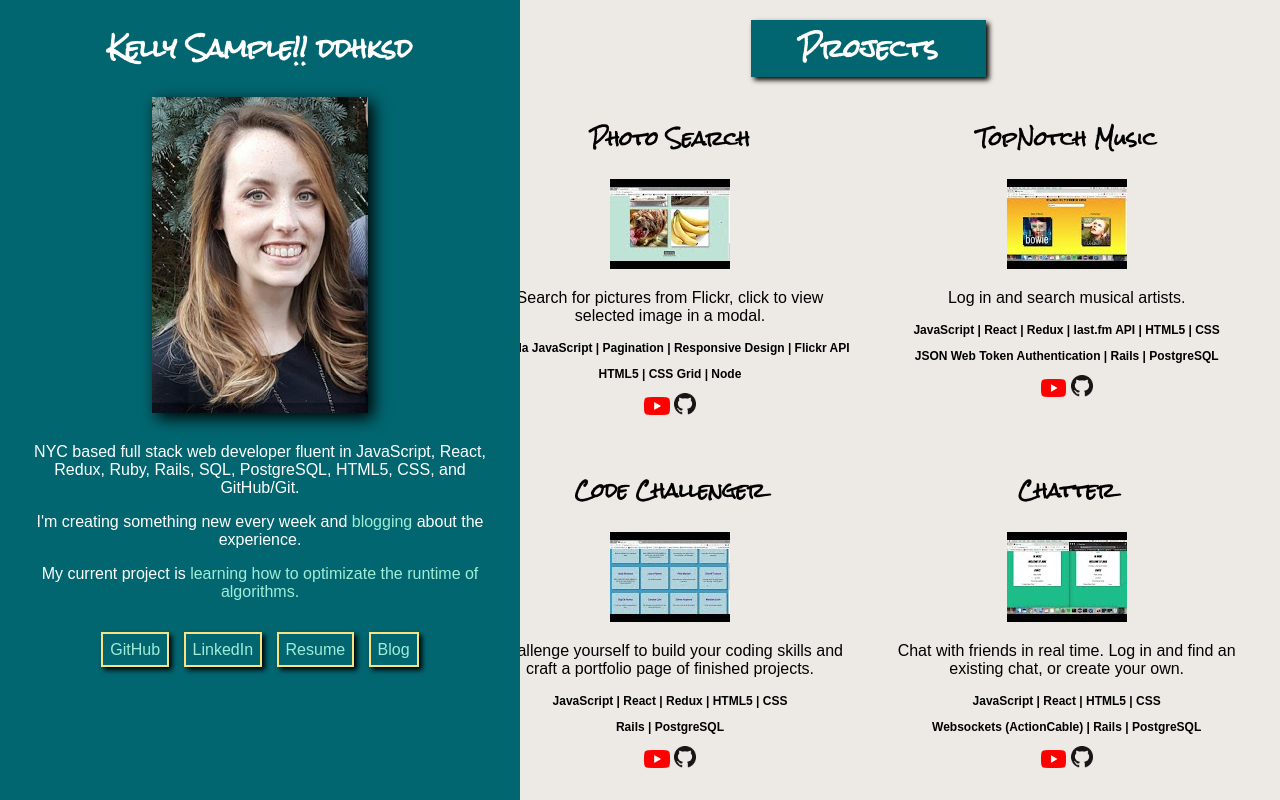
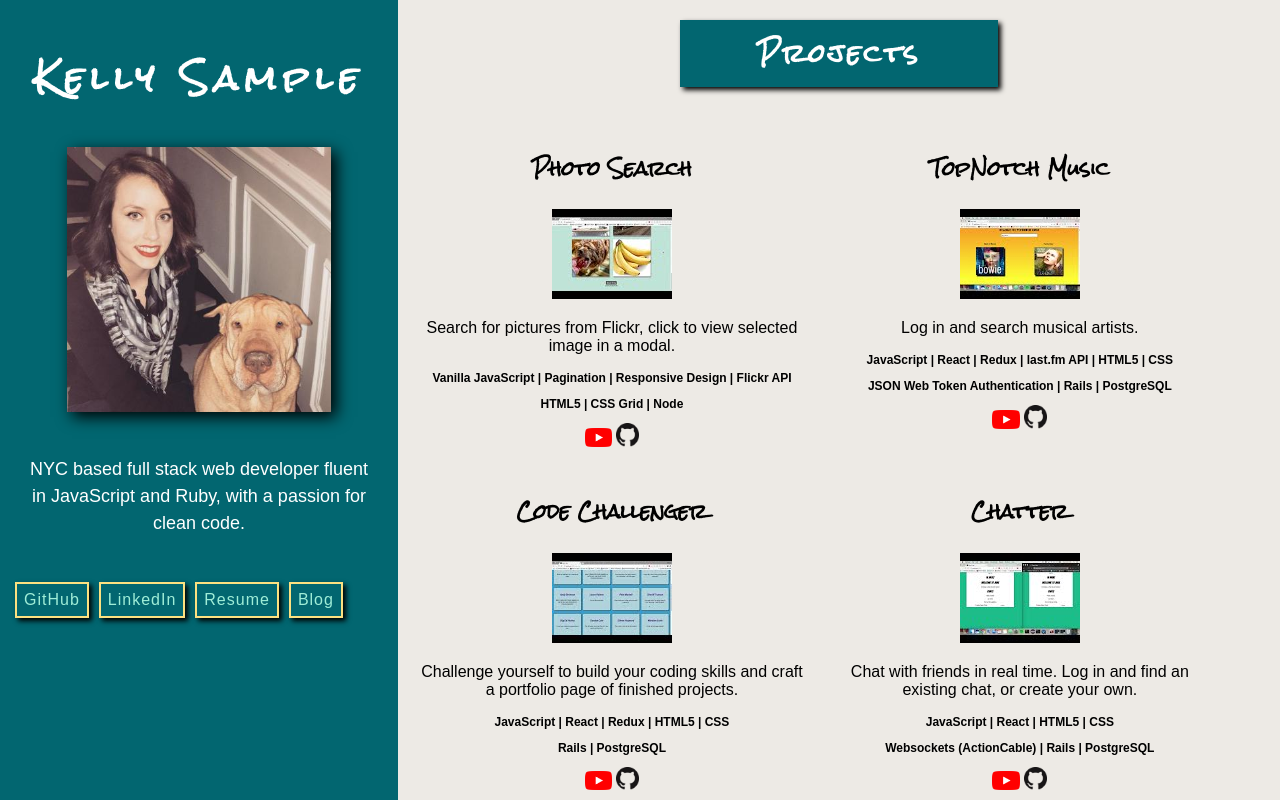
Before and after one commit to KellyStamps/KellyStamps.github.io, a plain HTML site: page index.html in a window 1280 px wide. Shown: the top 800 px of the page. Drawn offline with Linux system fonts and the light colour scheme.

Commit message:
renamed things, edited everything

```diff
--- a/app.css
+++ b/app.css
@@ -1,141 +1,130 @@
 html, body {
+  background-color: #edeae5;
+  font-family: "Arial";
   margin: 0;
   padding: 0;
-  font-family: "Arial";
-  background-color: #edeae5;
 }
 
-h2, h3 {
+h1, h3, .project-panel__headline {
   font-family: 'Rock Salt', sans-serif;
 }
 
-@media screen and (max-width: 700px) {
-  #side {
-    height: auto;
-    padding: 1em;
-  }
-
-  #buttons {
-    display: grid;
-    grid-template-columns: 1fr 1fr;
-  }
-
-  .button {
-    grid-column: 1fr;
-  }
-
-  #rest {
-    padding: 1em;
-    text-align: center;
-  }
-
+#main {
+  display: flex;
 }
 
-@media screen and (min-width: 700px) {
-  #side {
-    height: auto;
-    padding: 1em 2em 2em 2em;
-  }
-
-  #buttons {
-    margin-top: 40px;
-  }
-
-  #rest {
-    padding: 1em;
-    text-align: center;
-  }
-
-  #rest h2 {
-    width: 30%;
-  }
+.name {
+  letter-spacing: 7px;
+  margin: 30px 0;
 }
 
-@media screen and (min-width: 800px) {
-  #main {
-    display: grid;
-    grid-template-columns: 1fr 1fr 1fr;
-  }
-
-  #side {
-    grid-column: 1/2;
-    position: fixed;
-    height: 100vh;
-    width: 60vh;
-    padding: 0px 20px 20px 20px;
-  }
-
-  #rest {
-    grid-column: 2/4;
-    display: grid;
-    grid-template-columns: 1fr 1fr;
-    grid-gap: 10px;
-    height: 100vh;
-    text-align: center;
-    padding: 20px;
-    margin-bottom: 40px;
-    margin-left: 30px;
-  }
-
-  #rest h2 {
-    grid-column: 1/3;
-    width: 30%;
-  }
-
-  .project {
-    grid-column: 1fr;
-    padding: 10px;
-  }
-
+.side-panel {
+  background-color: #026670;
+  color: white;
+  min-height: 100vh;
+  padding: 10px;
+  margin: 0;
+  text-align: center;
+  width: 30%;
 }
 
-#side {
-  text-align: center;
-  background-color: #026670;
-  color: white;
+.side-panel__headshot {
+  box-shadow: 5px 5px 15px black;
+  margin-bottom: 40px;
+  width: 70%;
 }
 
-.link {
-  text-decoration: none;
-  color: #9fedd7;
+.side-panel__about-me {
+  font-size: 18px;
+  line-height: 1.5;
+  margin: 0 auto 40px;
+  width: 90%;
 }
 
-.link:hover {
-  cursor: pointer;
+.side-panel__links-container {
+  display: flex;
+  flex-wrap: wrap;
 }
 
-
-#headshot {
-  width: 45%;
-  margin: 0px 10px 10px 10px;
-  box-shadow: 5px 5px 15px black;
+.side-panel__link {
+  border: 2px solid #fce181;
+  box-shadow: 3px 3px 5px black;
+  color: #9fedd7;
+  letter-spacing: 1px;
+  margin: 5px;
+  padding: 7px;
+  text-decoration: none;
 }
 
-.button {
-  text-decoration: none;
-  padding: 7px;
-  margin: 5px;
-  color: #9fedd7;
-  border: 2px solid #fce181;
-  box-shadow: 3px 3px 5px black;
+.project-panel {
+  width: 70%;
 }
 
-#rest h2 {
+.project-panel__headline {
   background-color: #026670;
+  box-shadow: 3px 3px 5px black;
   color: white;
-  margin: auto;
-  box-shadow: 3px 3px 5px black;
+  letter-spacing: 3px;
+  margin: 20px auto;
+  padding: 5px;
+  text-align: center;
+  width: 35%;
 }
 
-.descrip {
+.project-panel__card-container {
+  display: flex;
+  flex-wrap: wrap;
+  margin: 0 auto;
+  padding: 10px;
+}
+
+.project-panel__card {
+  margin: 10px;
+  text-align: center;
+  width: 45%;
+}
+
+.card__tech {
   font-size: 12px;
   font-weight: bold;
 }
 
-.github img {
+.card__github-link img {
   width: 6%;
 }
 
-.youtube img {
+.card__youtube-link img {
   width: 7%;
 }
+
+@media only screen and (max-width: 1125px) {
+  #main {
+    flex-direction: column;
+  }
+
+  .side-panel,
+  .project-panel {
+    width: 100%;
+  }
+
+  .side-panel__about-container {
+    display: flex;
+    width: 60%;
+    margin: 0 auto;
+  }
+
+  .side-panel__headshot,
+  .side-panel__about-me {
+    width: 50%;
+    margin: 20px;
+  }
+
+  .side-panel__links-container {
+    flex-direction: column;
+  }
+
+  .side-panel__link {
+    margin: 5px auto;
+    width: 60%;
+  }
+}
--- a/index.html
+++ b/index.html
@@ -11,75 +11,76 @@
   <body>
     <div id="main">
 
-      <div id="side">
-        <h2>Kelly Sample!! ddhksd</h2>
-        <img id="headshot" src="./img/HeadShot.png"/>
-        <p>NYC based full stack web developer fluent in JavaScript, React, Redux, Ruby, Rails, SQL, PostgreSQL, HTML5, CSS, and GitHub/Git. </p>
-        <p>I'm creating something new every week and <a href="https://medium.com/@kellydsample" class="link" target="_blank"> blogging</a> about the experience. </p>
-        <p>My current project is <a href="https://medium.com/@kellydsample/challenge-5-optimize-an-algorithm-b0ff4fe3e3c7" class="link" target="_blank">learning how to optimizate the runtime of algorithms.</a></p>
+      <div class="side-panel">
+        <h1 class="name">Kelly Sample</h1>
+        <div class="side-panel__about-container">
+          <img class="side-panel__headshot" src="./img/me.jpeg"/>
+          <p class="side-panel__about-me">NYC based full stack web developer fluent in JavaScript and Ruby, with a passion for clean code.</p>
+        </div>
 
-        <div id="buttons">
-          <a target="_blank" class="button" href="https://github.com/KellyStamps">GitHub</a>
-          <a target="_blank" class="button" href="https://www.linkedin.com/in/kellysample/">LinkedIn</a>
-          <a target="_blank" class="button" href="https://docs.google.com/document/d/1ZYI0n5Ed-Q75d12eM0oB76BBmxkafD_oy4F5JIdsjh0/edit?usp=sharing">Resume</a>
-          <a target="_blank" class="button" href="https://medium.com/@kellydsample">Blog</a>
+        <div class="side-panel__links-container">
+          <a target="_blank" class="side-panel__link" href="https://github.com/KellyStamps">GitHub</a>
+          <a target="_blank" class="side-panel__link" href="https://www.linkedin.com/in/kellysample/">LinkedIn</a>
+          <a target="_blank" class="side-panel__link" href="https://docs.google.com/document/d/1ZYI0n5Ed-Q75d12eM0oB76BBmxkafD_oy4F5JIdsjh0/edit?usp=sharing">Resume</a>
+          <a target="_blank" class="side-panel__link" href="https://medium.com/@kellydsample">Blog</a>
         </div>
 
       </div>
 
-      <div id="rest">
+      <div class="project-panel">
+        <h2 class="project-panel__headline">Projects</h2>
 
-        <h2>Projects</h2>
-
-        <div class="project">
+        <div class="project-panel__card-container">
+          <div class="project-panel__card">
             <h3>Photo Search</h3>
             <img src="./img/FlickrThumb.jpg">
-         <p>Search for pictures from Flickr, click to view selected image in a modal.</p>
-         <p class="descrip">Vanilla JavaScript | Pagination | Responsive Design | Flickr API </p>
-         <p class="descrip"> HTML5 | CSS Grid | Node</p>
-         <a class="youtube" href="https://youtu.be/ZtT5nGmAseY" target="_blank"><img src="./img/yt_icon_rgb.png"/></a>
-         <a class="github" href="https://github.com/KellyStamps/vanilla-js-node-project" target="_black"><img src="./img/GitHub-Mark-32px.png"/></a>
+            <p class="card__description">Search for pictures from Flickr, click to view selected image in a modal.</p>
+            <p class="card__tech">Vanilla JavaScript | Pagination | Responsive Design | Flickr API </p>
+            <p class="card__tech"> HTML5 | CSS Grid | Node</p>
+            <a class="card__youtube-link" href="https://youtu.be/ZtT5nGmAseY" target="_blank"><img src="./img/yt_icon_rgb.png"/></a>
+            <a class="card__github-link" href="https://github.com/KellyStamps/vanilla-js-node-project" target="_black"><img src="./img/GitHub-Mark-32px.png"/></a>
           </div>
 
-        <div class="project">
+          <div class="project-panel__card">
             <h3>TopNotch Music</h3>
             <img src="./img/topnotchscreenshot.jpg">
-         <p>Log in and search musical artists.</p>
-         <p class="descrip">JavaScript | React | Redux | last.fm API | HTML5 | CSS </p>
-         <p class="descrip">JSON Web Token Authentication | Rails | PostgreSQL</p>
-         <a class="youtube" href="https://youtu.be/KMUtK8B3iXc" target="_blank"><img src="./img/yt_icon_rgb.png"/></a>
-         <a class="github" href="https://github.com/KellyStamps/TopNotch-Music" target="_black"><img src="./img/GitHub-Mark-32px.png"/></a>
+            <p class="card__description">Log in and search musical artists.</p>
+            <p class="card__tech">JavaScript | React | Redux | last.fm API | HTML5 | CSS </p>
+            <p class="card__tech">JSON Web Token Authentication | Rails | PostgreSQL</p>
+            <a class="card__youtube-link" href="https://youtu.be/KMUtK8B3iXc" target="_blank"><img src="./img/yt_icon_rgb.png"/></a>
+            <a class="card__github-link" href="https://github.com/KellyStamps/TopNotch-Music" target="_black"><img src="./img/GitHub-Mark-32px.png"/></a>
           </div>
 
-        <div class="project">
+          <div class="project-panel__card">
             <h3>Code Challenger</h3>
             <img src="./img/codechalldemothumb.jpg">
-          <p>Challenge yourself to build your coding skills and craft a portfolio page of finished projects.</p>
-          <p class="descrip">JavaScript | React | Redux | HTML5 | CSS </p>
-          <p class="descrip"> Rails | PostgreSQL</p>
-          <a class="youtube" href="https://youtu.be/pus0LMkY-4U" target="_blank"><img src="./img/yt_icon_rgb.png"/></a>
-          <a class="github" href="https://github.com/KellyStamps/Code-Challenger-Frontend" target="_black"><img src="./img/GitHub-Mark-32px.png"/></a>
+            <p class="card__description">Challenge yourself to build your coding skills and craft a portfolio page of finished projects.</p>
+            <p class="card__tech">JavaScript | React | Redux | HTML5 | CSS </p>
+            <p class="card__tech"> Rails | PostgreSQL</p>
+            <a class="card__youtube-link" href="https://youtu.be/pus0LMkY-4U" target="_blank"><img src="./img/yt_icon_rgb.png"/></a>
+            <a class="card__github-link" href="https://github.com/KellyStamps/Code-Challenger-Frontend" target="_black"><img src="./img/GitHub-Mark-32px.png"/></a>
           </div>
 
-        <div class="project">
+          <div class="project-panel__card">
             <h3>Chatter</h3>
             <img src="./img/chatterthumb.jpg">
-          <p>Chat with friends in real time. Log in and find an existing chat, or create your own.</p>
-          <p class="descrip">JavaScript | React | HTML5 | CSS</p>
-          <p class="descrip">Websockets (ActionCable) | Rails | PostgreSQL</p>
-          <a class="youtube" href="https://youtu.be/6lECuoTIYco" target="_blank"><img src="./img/yt_icon_rgb.png"/></a>
-          <a class="github" href="https://github.com/KellyStamps/Janx-Chat-Frontend" target="_black"><img src="./img/GitHub-Mark-32px.png"/></a>
+            <p class="card__description">Chat with friends in real time. Log in and find an existing chat, or create your own.</p>
+            <p class="card__tech">JavaScript | React | HTML5 | CSS</p>
+            <p class="card__tech">Websockets (ActionCable) | Rails | PostgreSQL</p>
+            <a class="card__youtube-link" href="https://youtu.be/6lECuoTIYco" target="_blank"><img src="./img/yt_icon_rgb.png"/></a>
+            <a class="card__github-link" href="https://github.com/KellyStamps/Janx-Chat-Frontend" target="_black"><img src="./img/GitHub-Mark-32px.png"/></a>
           </div>
 
-        <div class="project">
+          <div class="project-panel__card">
             <h3>Lipstick Finder</h3>
             <img src="./img/lipstickthumb.jpg">
-          <p>Sort through budget lipstick options by searching for key terms or choosing a brand from the drop down menu.</p>
-          <p class="descrip">JavaScript | React | HTML5 | CSS | API </p>
-          <a class="youtube" href="https://youtu.be/Riu_P4xfWLU" target="_blank"><img src="./img/yt_icon_rgb.png"/></a>
-          <a class="github" href="https://github.com/KellyStamps/Lipstick-Finder" target="_black"><img src="./img/GitHub-Mark-32px.png"/></a>
+            <p class="card__description">Sort through budget lipstick options by searching for key terms or choosing a brand from the drop down menu.</p>
+            <p class="card__tech">JavaScript | React | HTML5 | CSS | API </p>
+            <a class="card__youtube-link" href="https://youtu.be/Riu_P4xfWLU" target="_blank"><img src="./img/yt_icon_rgb.png"/></a>
+            <a class="card__github-link" href="https://github.com/KellyStamps/Lipstick-Finder" target="_black"><img src="./img/GitHub-Mark-32px.png"/></a>
           </div>
 
+        </div>
     </div>
 
     </div>
```
Also changed, not shown: img/me.jpeg (added), 2 other files. Lines whose indentation alone changed are shown as unchanged.
